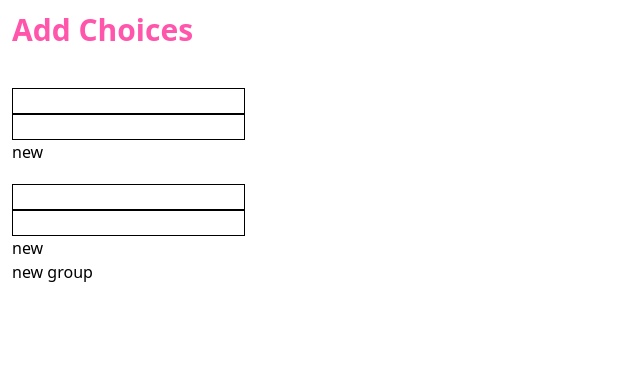
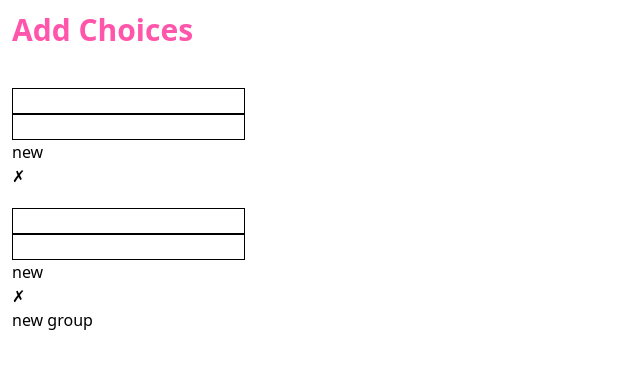
Before and after one commit to N-eeraj/mystery-choice, a Vue app: page /create in a window 1280 px wide. Both pictures are taken after a click on the element "new group". Shown: the top 368 px of the page, without its empty margins (0-640 px from the left). Built offline with nearby package versions, Linux system fonts and the light colour scheme.

Commit message:
Added remove component & remove choice group option

```diff
--- /dev/null
+++ b/src/components/Remove.vue
@@ -0,0 +1,14 @@
+<script setup>
+const emit = defineEmits([
+    'remove'
+])
+
+const handleRemove = () => emit('remove')
+</script>
+
+<template>
+    <button
+        @click="handleRemove">
+        &cross;
+    </button>
+</template>
--- a/src/components/choice/choiceGroup/index.vue
+++ b/src/components/choice/choiceGroup/index.vue
@@ -3,6 +3,7 @@ import { computed } from 'vue'
 
 import Choice from '@components/choice/index.vue'
 import NewChoice from '@components/choice/new.vue'
+import Remove from '@components/Remove.vue'
 
 const minChoices = 2
 const maxChoices = 4
@@ -11,6 +12,11 @@ const props = defineProps({
     choices: {
         type: Array,
         required: true
+    },
+    canRemoveGroup: {
+        type: Boolean,
+        required: false,
+        default: false
     }
 })
 
@@ -21,7 +27,6 @@ const emit = defineEmits([
 ])
 
 const canAddChoice = computed(() => props.choices.length < maxChoices)
-
 const canRemoveChoice = computed(() => props.choices.length > minChoices)
 
 const addChoice = () => emit('add-choice')
@@ -44,5 +49,9 @@ const updateChoice = (index, value) => emit('update-choice', {index, value})
         <NewChoice
             v-if="canAddChoice"
             @click="addChoice" />
+
+        <Remove
+            v-if="canRemoveGroup"
+            @remove="removeChoice" />
     </div>
 </template>
--- a/src/components/choice/index.vue
+++ b/src/components/choice/index.vue
@@ -1,4 +1,6 @@
 <script setup>
+import Remove from '@components/Remove.vue'
+
 const props = defineProps({
     text: {
         type: String,
@@ -38,10 +40,8 @@ const removeChoice = () => emit('remove-choice')
             class="border border-black"
             @change="updateChoiceText">
 
-        <button
+        <Remove
             v-if="canRemove"
-            @click="removeChoice">
-            remove-choice
-        </button>
+            @remove="removeChoice" />
     </div>
 </template>
--- a/src/pages/create.vue
+++ b/src/pages/create.vue
@@ -11,6 +11,7 @@ let currentChoiceIndex = 0
 const choiceGroups = reactive([])
 
 const canAddChoiceGroup = computed(() => choiceGroups.length < maxChoiceGroups)
+const canRemoveGroup = computed(() => choiceGroups.length > 1)
 
 const getNewChoice = () => {
     return {
@@ -52,6 +53,7 @@ onMounted(() => {
             <ChoiceGroup
                 v-for="({id, choices}, index) in choiceGroups"
                 :choices="choices"
+                :can-remove-group="canRemoveGroup"
                 :key="id"
                 class="mt-5"
                 @add-choice="addChoice(index)"
```
